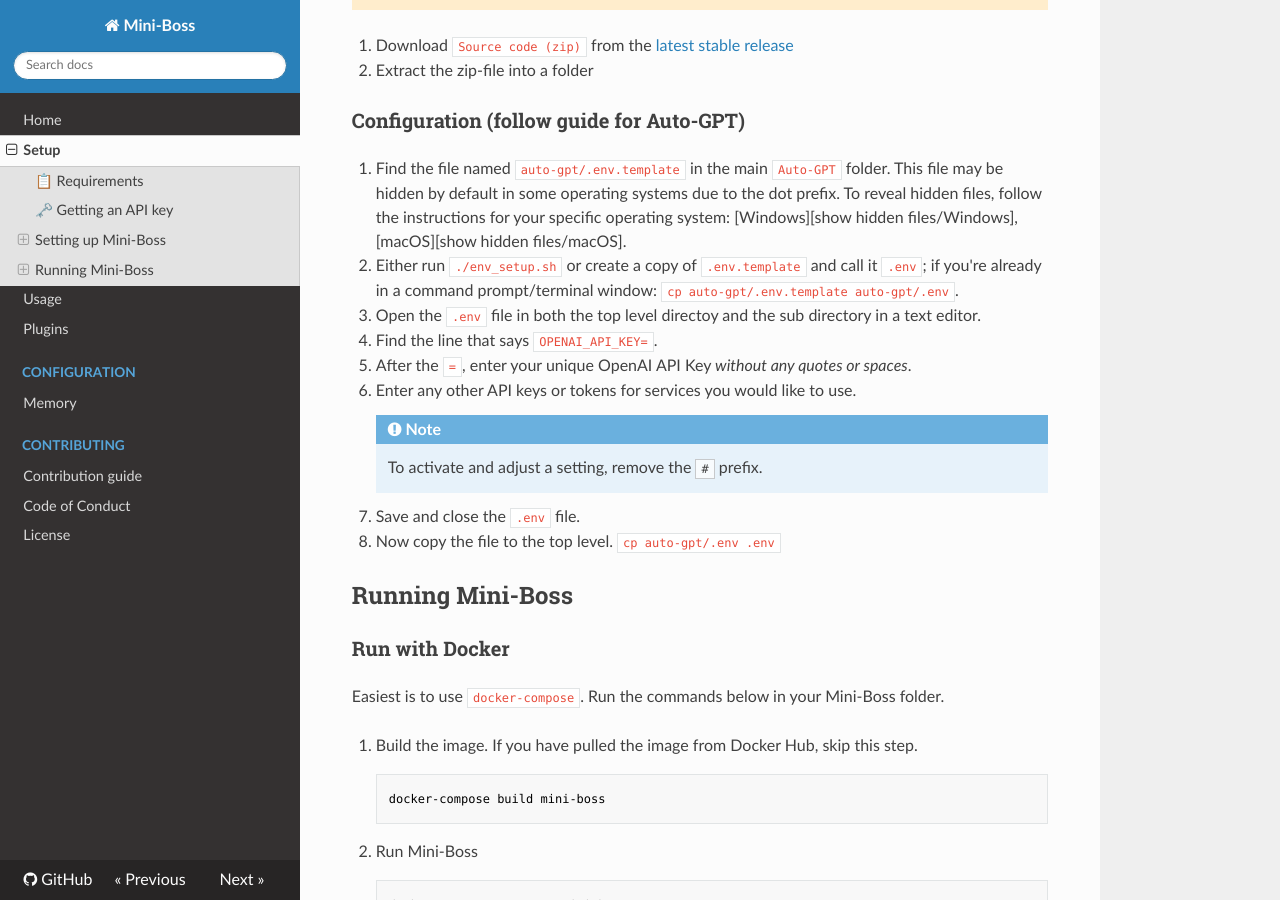
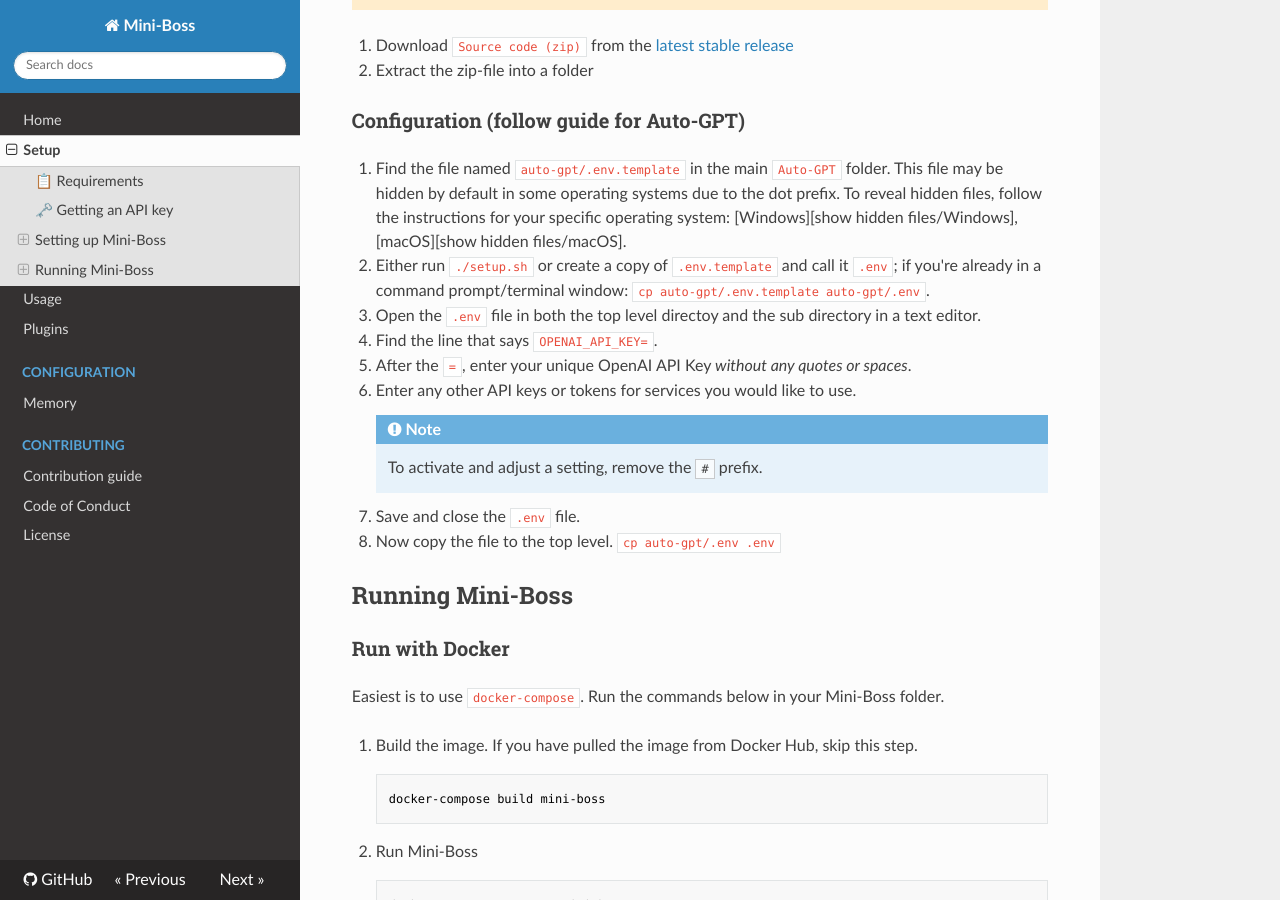
Before and after one commit to MiniBossGPT/Mini-Boss, an MkDocs documentation site: the page built from docs/setup.md, in a window 1280 px wide and 900 px high, scrolled down 2970 px. Built offline with MkDocs 1.6.1, drawn with Linux system fonts in a browser that asks for light colours; nearby versions of some CDN libraries.

```diff
--- a/docs/setup.md
+++ b/docs/setup.md
@@ -113,7 +113,7 @@
     be hidden by default in some operating systems due to the dot prefix. To reveal
     hidden files, follow the instructions for your specific operating system:
     [Windows][show hidden files/Windows], [macOS][show hidden files/macOS].
-2. Either run `./env_setup.sh` or create a copy of `.env.template` and call it `.env`;
+2. Either run `./setup.sh` or create a copy of `.env.template` and call it `.env`;
     if you're already in a command prompt/terminal window: `cp auto-gpt/.env.template auto-gpt/.env`.
 3. Open the `.env` file in both the top level directoy and the sub directory in a text editor.
 4. Find the line that says `OPENAI_API_KEY=`.
```
Also changed, not shown: 6 other files.
